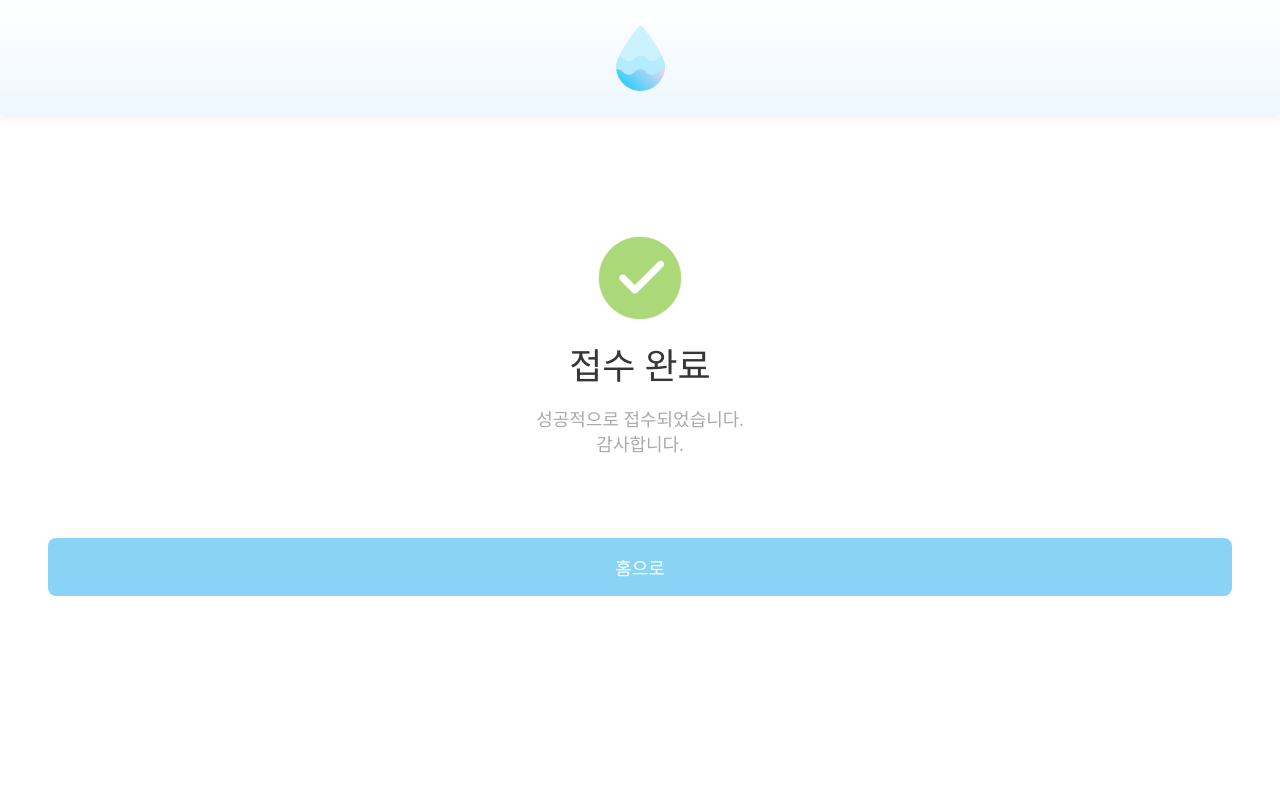
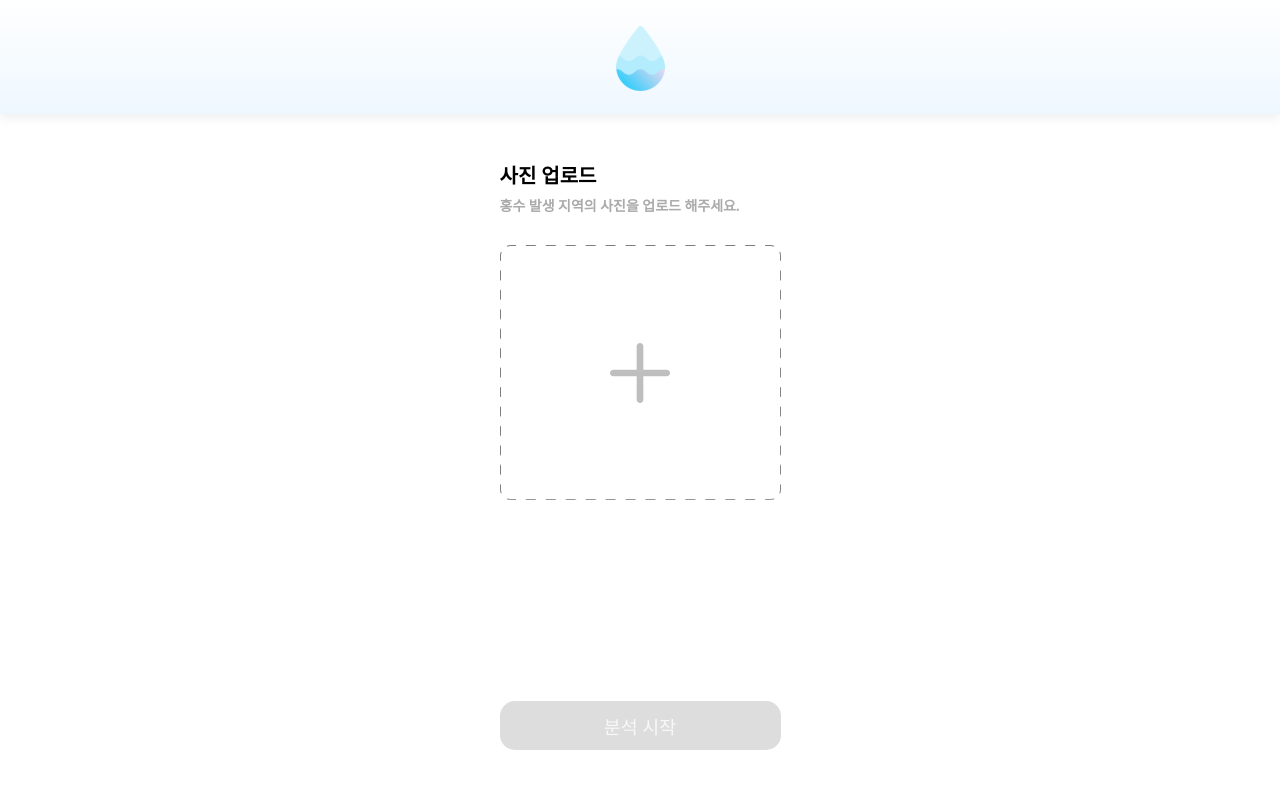
Before and after one commit to minSsan/flood-front, a React (Create React App) app: page / in a window 1280 px wide. Shown: the top 788 px of the page. Built offline with nearby package versions, Linux system fonts and the light colour scheme; a web font is replaced by a local one.

Commit message:
Add: react-router-dom package 설치 완료

```diff
--- a/package.json
+++ b/package.json
@@ -19,6 +19,7 @@
     "dayjs": "^1.11.9",
     "react": "^18.2.0",
     "react-dom": "^18.2.0",
+    "react-router-dom": "^6.15.0",
     "react-scripts": "5.0.1",
     "typescript": "^4.9.5",
     "web-vitals": "^2.1.4"
--- a/src/App.tsx
+++ b/src/App.tsx
@@ -1,12 +1,12 @@
 import React, { useRef, useState } from "react";
 import "./App.css";
 import Home from "./pages/Home/Home";
-import Layout from "./components/Layout";
 import { LocalizationProvider } from "@mui/x-date-pickers";
 import { AdapterDayjs } from "@mui/x-date-pickers/AdapterDayjs";
 import { createTheme, ThemeProvider } from "@mui/material/styles";
 import { koKR } from "@mui/material/locale";
 import Result from "./pages/Result/Result";
+import { Routes, Route } from "react-router-dom";
 
 const theme = createTheme(
   {
@@ -21,8 +21,10 @@ function App() {
   return (
     <ThemeProvider theme={theme}>
       <LocalizationProvider dateAdapter={AdapterDayjs}>
-        {/* <Home /> */}
-        <Result />
+        <Routes>
+          <Route index element={<Home />} />
+          <Route path="/complete" element={<Result />} />
+        </Routes>
       </LocalizationProvider>
     </ThemeProvider>
   );
--- a/src/components/home-button/HomeButton.tsx
+++ b/src/components/home-button/HomeButton.tsx
@@ -1,10 +1,15 @@
 import React from "react";
 import "./HomeButton.css";
 
-function HomeButton(props: { style?: React.CSSProperties }) {
-  const { style } = props;
+interface HomeButtonProps {
+  style?: React.CSSProperties;
+  onClick?: () => any;
+}
+
+function HomeButton(props: HomeButtonProps) {
+  const { style, onClick } = props;
   return (
-    <button id="homeBtn" style={style}>
+    <button id="homeBtn" style={style} onClick={onClick}>
       <p className="fontSemiBold font18">홈으로</p>
     </button>
   );
--- a/src/index.tsx
+++ b/src/index.tsx
@@ -4,6 +4,7 @@ import "./index.css";
 import App from "./App";
 import reportWebVitals from "./reportWebVitals";
 import { StyledEngineProvider } from "@mui/material/styles";
+import { BrowserRouter } from "react-router-dom";
 
 const root = ReactDOM.createRoot(
   document.getElementById("root") as HTMLElement
@@ -11,7 +12,9 @@ const root = ReactDOM.createRoot(
 root.render(
   <React.StrictMode>
     <StyledEngineProvider injectFirst>
-      <App />
+      <BrowserRouter>
+        <App />
+      </BrowserRouter>
     </StyledEngineProvider>
   </React.StrictMode>
 );
```
Also changed, not shown: 2 other files (tests, documents, lock files or other folders).
